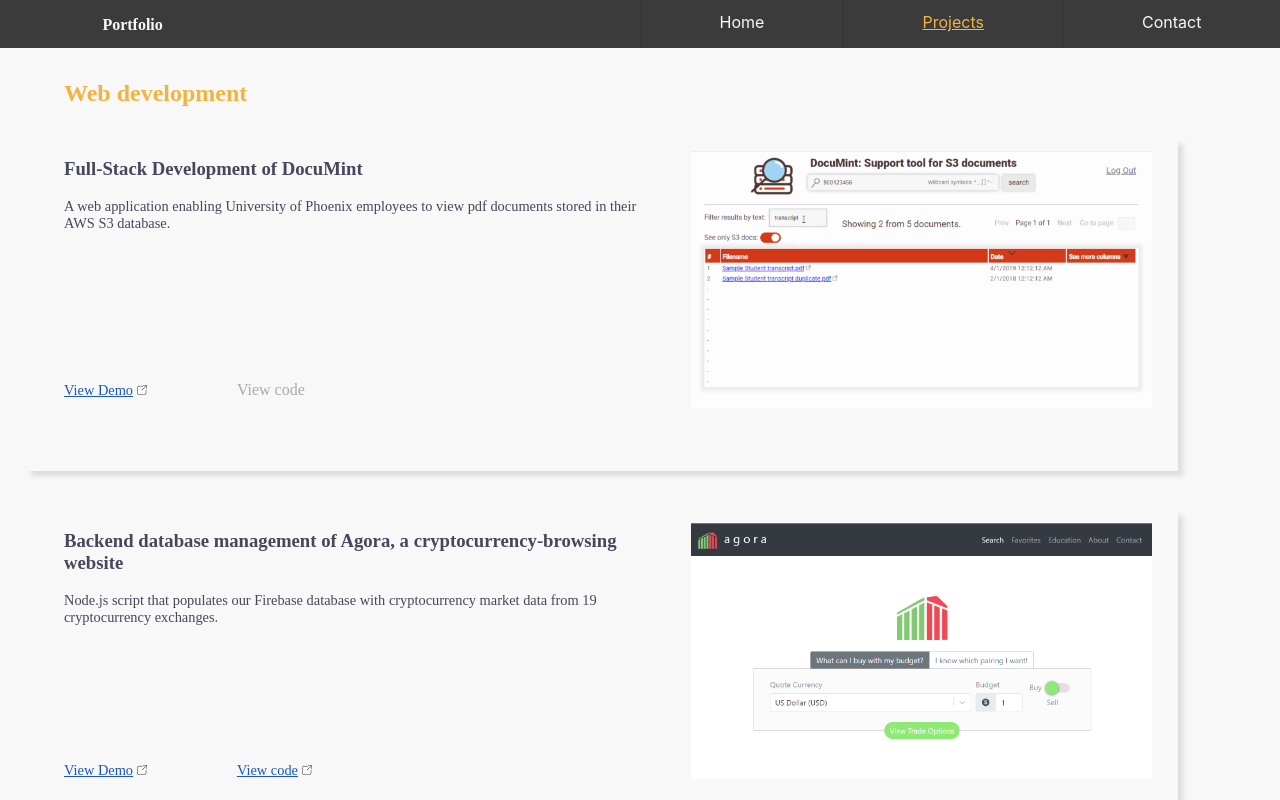
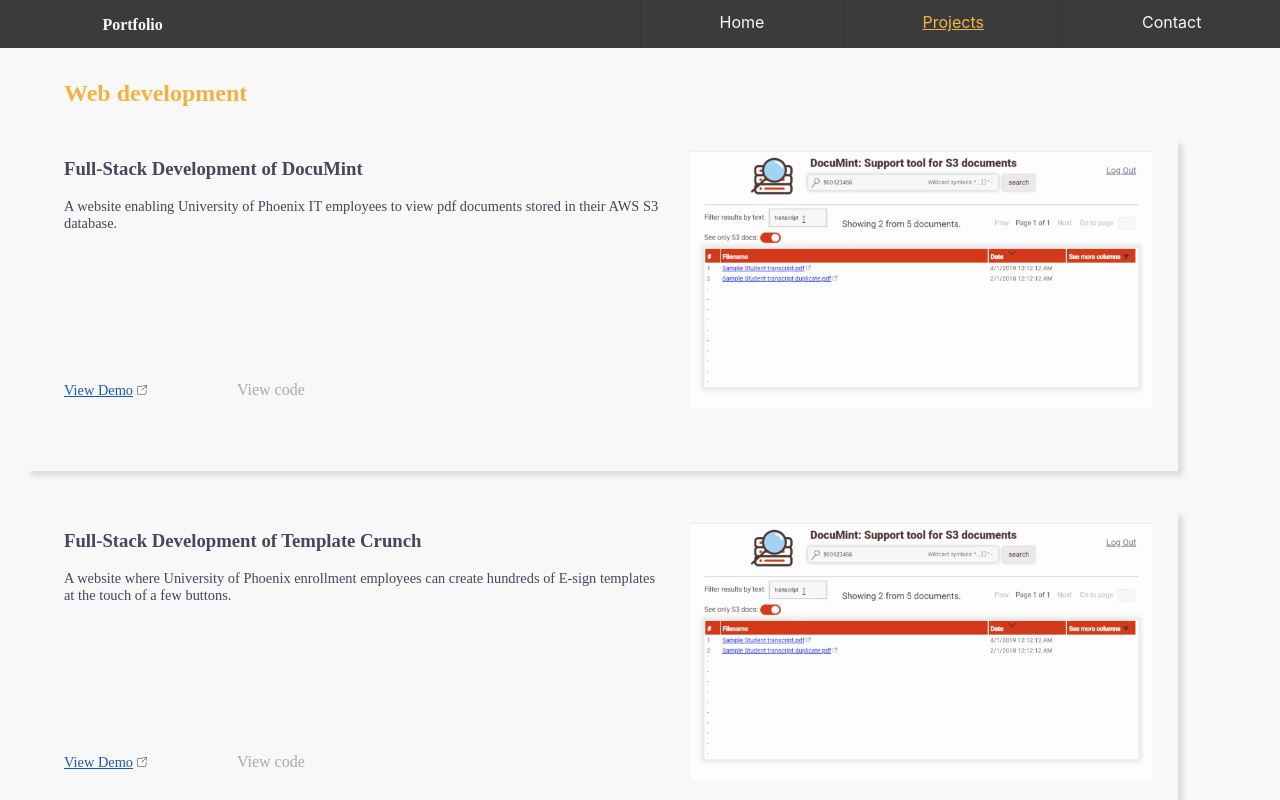
Before and after one commit to Teggoon/Personal-Portfolio, a React (Create React App) app: page /projects in a window 1280 px wide. Shown: the top 800 px of the page. Built offline with nearby package versions, Linux system fonts and the light colour scheme; a web font is replaced by a local one.

Commit message:
added a new project component standing in for template crunch

```diff
--- a/src/components/ProjectsPage.js
+++ b/src/components/ProjectsPage.js
@@ -11,8 +11,8 @@
 
             <ProjectTabComponent
             title="Full-Stack Development of DocuMint"
-            description="A web application enabling University of Phoenix
-            employees to view pdf documents stored in their AWS S3 database."
+            description="A website enabling University of Phoenix
+            IT employees to view pdf documents stored in their AWS S3 database."
             technologies={
                 ["Frontend: React, CSS",
                 "Backend: Node & Express, SQL",
@@ -25,19 +25,20 @@
             thumbnail={documint_thumbnail}
             />
 
+
             <ProjectTabComponent
-            title="Backend database management of Agora, a cryptocurrency-browsing website"
-            description="Node.js script that populates our Firebase database with cryptocurrency market data from 19
-            cryptocurrency exchanges."
+            title="Full-Stack Development of Template Crunch"
+            description="A website where University of Phoenix enrollment
+            employees can create hundreds of E-sign templates at the touch of a few buttons."
             technologies={
-                ["Node.js"
+                ["Frontend: React, CSS",
+                "Backend: Node & Express, Python",
                 ]}
-            hasSourceCode={true}
-            sourceCodeLink={"https://github.com/Teggoon/AgoraDatabaseCode"}
+            hasSourceCode={false}
             hasProjectDemo={true}
-            projectDemoLink={"https://agora.bid"}
-            demoLinkType={"externalLink"}
-            thumbnail={agora_thumbnail}
+            projectDemoLink={"/documintdemo"}
+            demoLinkType={"localLink"}
+            thumbnail={documint_thumbnail}
             />
 
             <ProjectTabComponent
@@ -54,6 +55,21 @@
             projectDemoLink={"http://localhost:5000"}
             demoLinkType={"externalLink"}
             thumbnail={shockwaveio_thumbnail}
+            />
+
+            <ProjectTabComponent
+            title="Backend database management of Agora, a cryptocurrency-browsing website"
+            description="Node.js script that populates our Firebase database with cryptocurrency market data from 19
+            cryptocurrency exchanges."
+            technologies={
+                ["Node.js"
+                ]}
+            hasSourceCode={true}
+            sourceCodeLink={"https://github.com/Teggoon/AgoraDatabaseCode"}
+            hasProjectDemo={true}
+            projectDemoLink={"https://agora.bid"}
+            demoLinkType={"externalLink"}
+            thumbnail={agora_thumbnail}
             />
 
             <h2>Software</h2>
```
